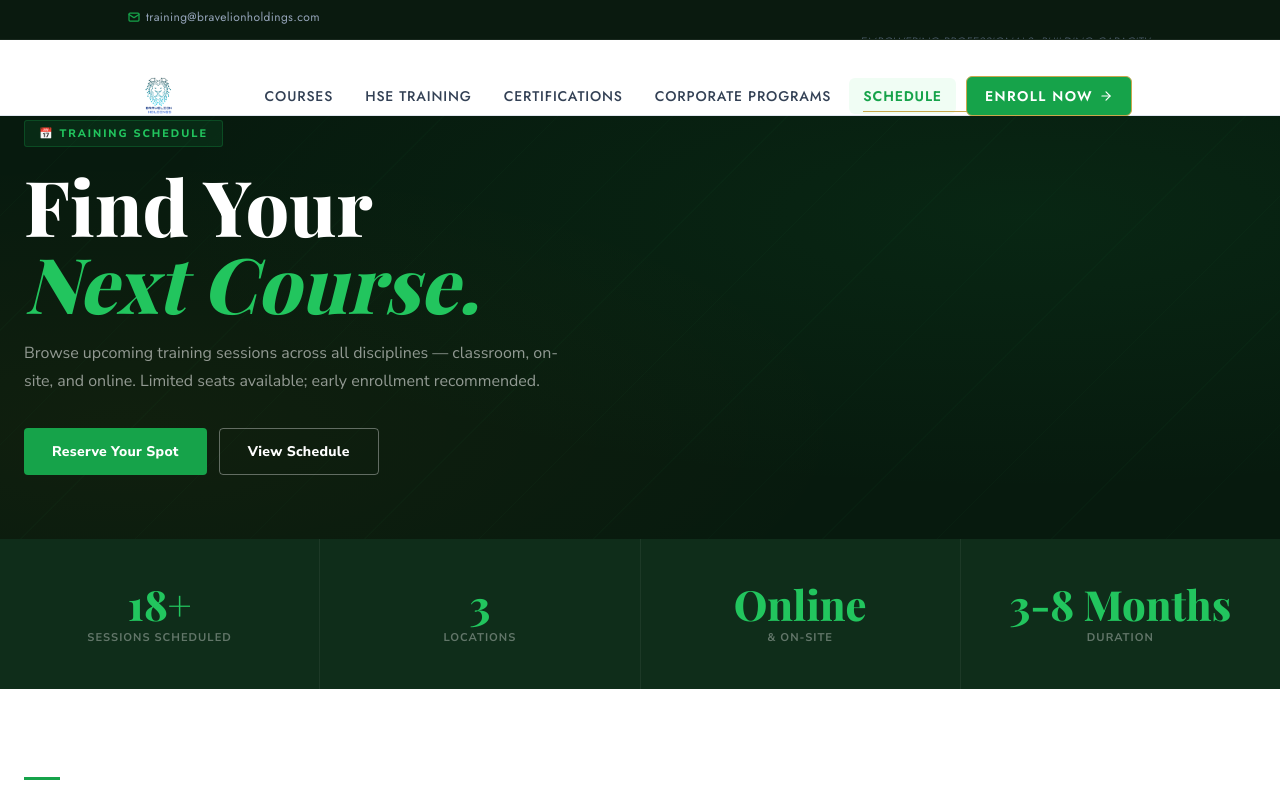
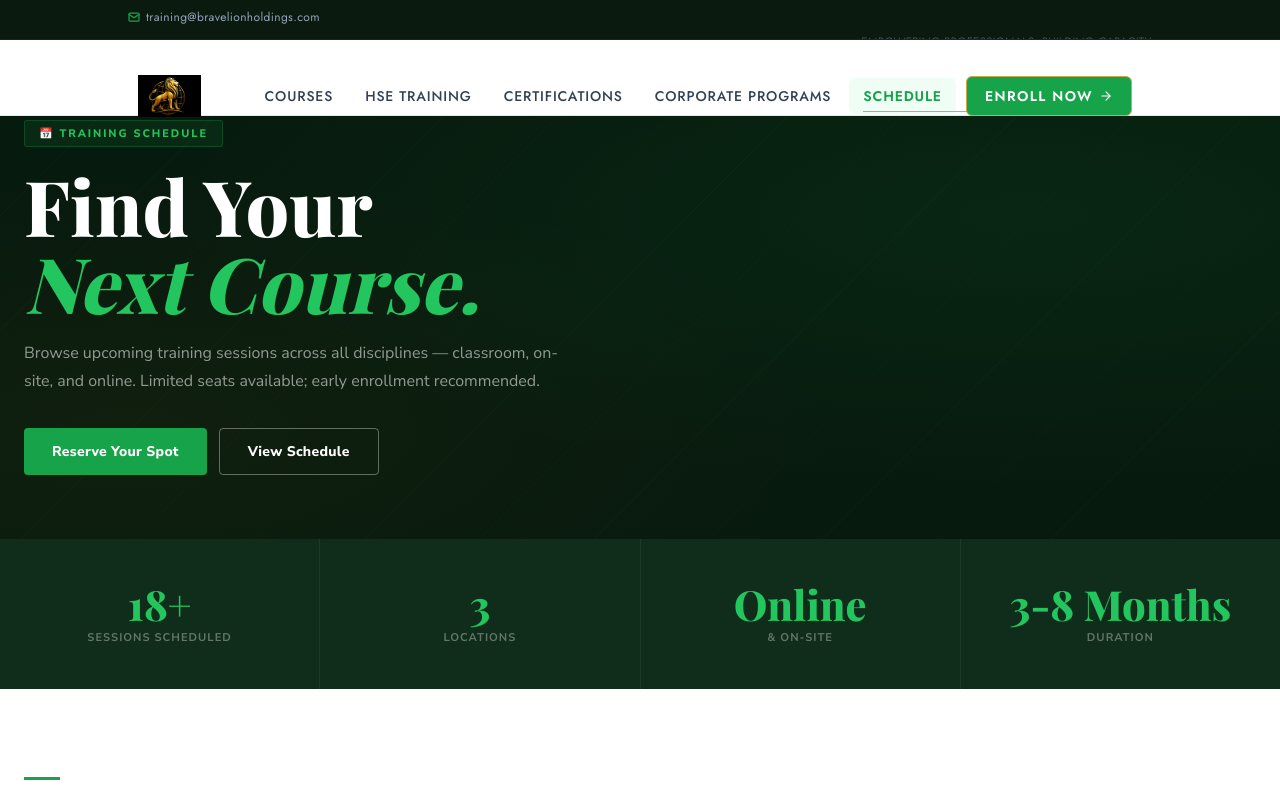
Before and after one commit to WTiebebedigha22/BravelionHoldings, a React (Vite) app: page /training/schedule in a window 1280 px wide. Shown: the top 800 px of the page. Built offline with nearby package versions, Linux system fonts and the light colour scheme; a web font is replaced by a local one.

Commit message:
iocn change

```diff
--- a/index.html
+++ b/index.html
@@ -2,7 +2,7 @@
 <html lang="en">
   <head>
     <meta charset="UTF-8" />
-    <link rel="icon" type="image/png" href="/BraveLion.png" />
+    <link rel="icon" type="image/png" href="/BraveLion.jpg" />
     <meta name="viewport" content="width=device-width, initial-scale=1.0" />
     <title>Bravelion Holdings</title>
   </head>
--- a/src/components/common/Footer/Footer.jsx
+++ b/src/components/common/Footer/Footer.jsx
@@ -15,7 +15,7 @@ const Footer = () => {
 
           {/* Column 1: Brand */}
           <div className="footer-column brand-col">
-            <img src="/BraveLion.png" alt="Bravelion Group BraveLion" className="footer-BraveLion" />
+            <img src="/BraveLion.jpg" alt="Bravelion Group BraveLion" className="footer-BraveLion" />
             <p className="brand-pitch">
               Bravelion Group is a diversified enterprise operating across
               technical services, real estate development, and professional
--- a/src/components/common/Navbar/navbar.jsx
+++ b/src/components/common/Navbar/navbar.jsx
@@ -49,7 +49,7 @@ const Navbar = () => {
         <div className="container navbar__container">
 
           <Link to="/" className="navbar__BraveLion">
-            <img src="/BraveLion.png" alt="Bravelion Group BraveLion" />
+            <img src="/BraveLion.jpg" alt="Bravelion Group BraveLion" />
           </Link>
 
           <button
--- a/src/pages/Estates/Insights/Insights.jsx
+++ b/src/pages/Estates/Insights/Insights.jsx
@@ -82,7 +82,7 @@ const categories = ['All', 'Market Report', 'Investment', 'Legal & Title', 'Neig
 const catColors = {
   'Market Report':       '#c9a84c',
   'Investment':          '#16a34a',
-  'Legal & Title':       '#2563eb',
+  'Legal & Title':       'goldenrod',
   'Neighbourhood Guide': '#dc2626',
   'Finance':             '#7c3aed',
   'Design & Development':'#0891b2',
--- a/src/pages/Estates/components/Footer/Footer.jsx
+++ b/src/pages/Estates/components/Footer/Footer.jsx
@@ -31,7 +31,7 @@ const EstatesFooter = () => {
           {/* --- Brand Column --- */}
           <div className="footer__brand">
             <Link to="/estates">
-              <img src="/BraveLion.png" alt="Bravelion Estates" className="footer__logo" />
+              <img src="/BraveLion.jpg" alt="Bravelion Estates" className="footer__logo" />
             </Link>
             <p className="footer__tagline">
               Premium Real Estate & Development Across Africa. Building wealth through strategic property investment.
--- a/src/pages/Estates/components/Navbar/Navbar.jsx
+++ b/src/pages/Estates/components/Navbar/Navbar.jsx
@@ -49,7 +49,7 @@ const EstatesNavbar = () => {
         <div className="container navbar__container">
 
           <Link to="/estates" className="navbar__BraveLion">
-            <img src="/BraveLion.png" alt="Bravelion Estates" />
+            <img src="/BraveLion.jpg" alt="Bravelion Estates" />
           </Link>
 
           <button
--- a/src/pages/Services/components/Footer/Footer.jsx
+++ b/src/pages/Services/components/Footer/Footer.jsx
@@ -31,7 +31,7 @@ const ServicesFooter = () => {
           {/* --- Brand Column --- */}
           <div className="footer__brand">
             <Link to="/services">
-              <img src="/BraveLion.png" alt="Bravelion Services" className="footer__logo" />
+              <img src="/BraveLion.jpg" alt="Bravelion Services" className="footer__logo" />
             </Link>
             <p className="footer__tagline">
               Delivering real estate development, professional training, and strategic consultancy solutions that drive growth and long-term value.
--- a/src/pages/Services/components/Navbar/Navbar.jsx
+++ b/src/pages/Services/components/Navbar/Navbar.jsx
@@ -106,7 +106,7 @@ const ServicesNavbar = () => {
         <div className="container navbar__container">
 
           <Link to="/" className="navbar__BraveLion">
-            <img src="/BraveLion.png" alt="Bravelion Services" />
+            <img src="/BraveLion.jpg" alt="Bravelion Services" />
           </Link>
 
           <button
--- a/src/pages/Training/Courses/Courses.jsx
+++ b/src/pages/Training/Courses/Courses.jsx
@@ -20,7 +20,7 @@ const courses = [
   { id: 'C12', cat: 'ICT & Digital',  icon: '🌐', title: 'Digital Entrepreneurship & E-Commerce',dur: '4 Days',  lvl: 'Intermediate', desc: 'Build and market an online business: e-commerce platforms, digital marketing basics, social media strategy, and payment integration.' },
 ];
 
-const lvlColor = { Beginner: '#16a34a', Intermediate: '#2563eb', Advanced: '#dc2626' };
+const lvlColor = { Beginner: '#16a34a', Intermediate: 'goldenrod', Advanced: '#dc2626' };
 
 const CoursesPage = () => {
   const [cat, setCat] = useState('All');
--- a/src/pages/Training/Schedule/Schedule.jsx
+++ b/src/pages/Training/Schedule/Schedule.jsx
@@ -25,7 +25,7 @@ const schedule = [
 ];
 
 const typeColors = {
-  'ICT': '#2563eb', 'HSE': '#16a34a', 'Business': '#7c3aed',
+  'ICT': 'goldenrod', 'HSE': '#16a34a', 'Business': '#7c3aed',
   'Finance': '#d97706', 'Vocational': '#0891b2', 'Certification': '#dc2626',
 };
 
@@ -132,7 +132,7 @@ const SchedulePage = () => {
           {/* Legend */}
           <div className="sched-legend tp-reveal">
             <span className="sched-legend__title">Format legend:</span>
-            {[['Classroom','#f0fdf4','#16a34a'],['Online','#eff6ff','#2563eb'],['On-site','#fefce8','#d97706'],['Practical','#fdf4ff','#7c3aed']].map(([f,bg,c]) => (
+            {[['Classroom','#f0fdf4','#16a34a'],['Online','#eff6ff','goldenrod'],['On-site','#fefce8','#d97706'],['Practical','#fdf4ff','#7c3aed']].map(([f,bg,c]) => (
               <span key={f} className="sched-legend__item" style={{ background: bg, color: c }}>● {f}</span>
             ))}
           </div>
--- a/src/pages/Training/components/Footer/Footer.jsx
+++ b/src/pages/Training/components/Footer/Footer.jsx
@@ -31,7 +31,7 @@ const TrainingFooter = () => {
           {/* --- Brand Column --- */}
           <div className="footer__brand">
             <Link to="/training">
-              <img src="/BraveLion.png" alt="Bravelion Training" className="footer__logo" />
+              <img src="/BraveLion.jpg" alt="Bravelion Training" className="footer__logo" />
             </Link>
             <p className="footer__tagline">
               Industry-driven training and certification programs designed to equip professionals with practical skills across safety, project management, and technical operations.
--- a/src/pages/Training/components/Navbar/Navbar.jsx
+++ b/src/pages/Training/components/Navbar/Navbar.jsx
@@ -46,7 +46,7 @@ const TrainingNavbar = () => {
         <div className="container navbar__container">
 
           <Link to="/training" className="navbar__BraveLion">
-            <img src="/BraveLion.png" alt="Bravelion Training" />
+            <img src="/BraveLion.jpg" alt="Bravelion Training" />
           </Link>
 
           <button
```
Also changed, not shown: public/BraveLion.jpg (added).
